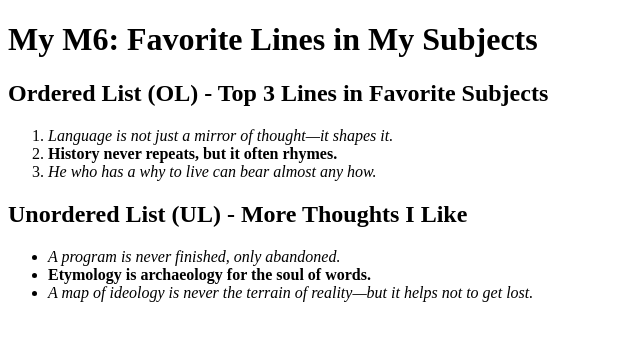
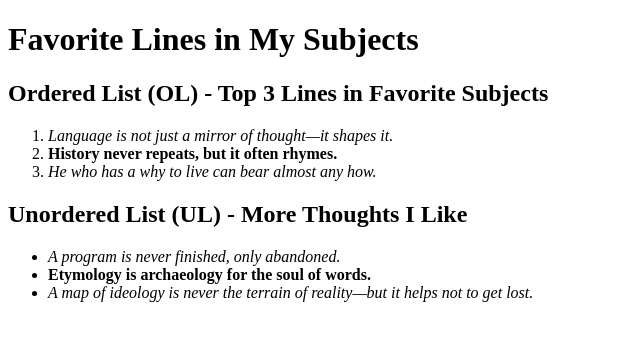
Before and after one commit to Greenarrow4245/assignment-2-lists, a plain HTML site: page index.html in a window 1280 px wide. Shown: the whole page, without its empty margins (0-640 px from the left). Drawn offline with Linux system fonts and the light colour scheme.

Commit message:
typo fixes and readme change

```diff
--- a/index.html
+++ b/index.html
@@ -5,7 +5,7 @@
   <title>Favorite Lines in My Subjects</title>
 </head>
 <body>
-  <h1>My M6: Favorite Lines in My Subjects</h1>
+  <h1>Favorite Lines in My Subjects</h1>
 
   <h2>Ordered List (OL) - Top 3 Lines in Favorite Subjects</h2>
   <ol>
```
Also changed, not shown: 1 other file.
